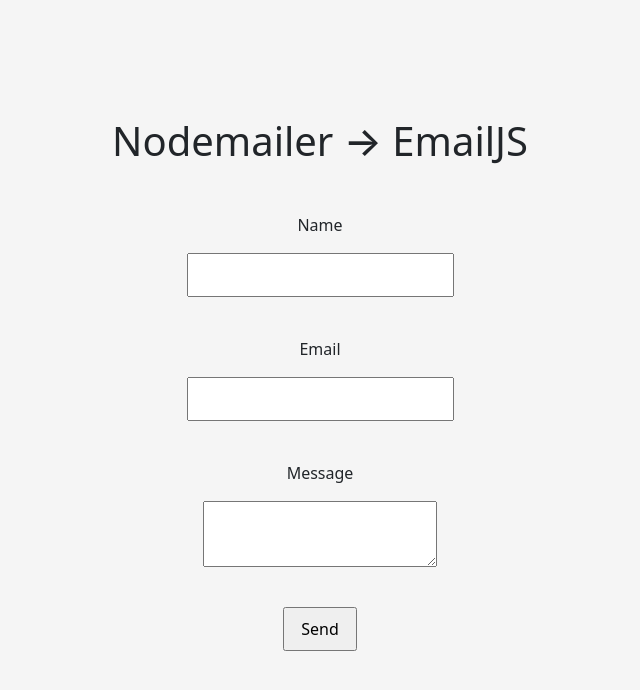
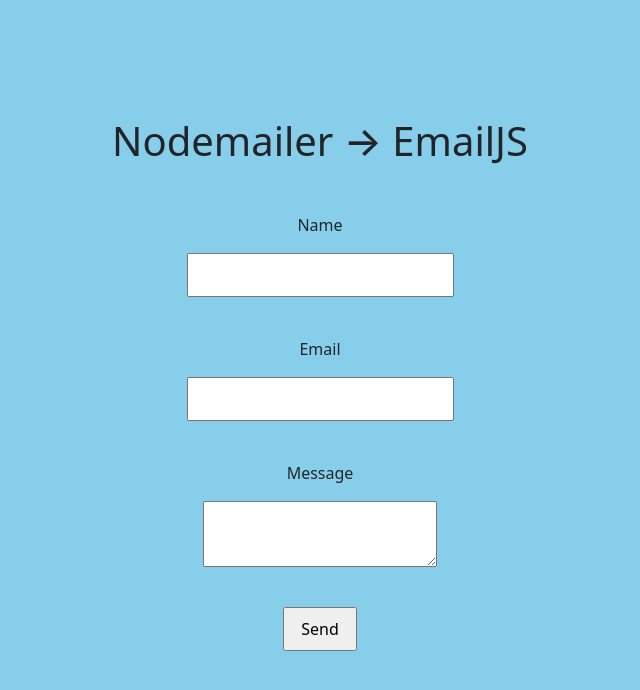
Before and after one commit to kengo1214/nextjs-emailjs, a Next.js app: page / in a window 1280 px wide. Shown: the top 690 px of the page, without its empty margins (320-960 px from the left). Built offline with nearby package versions, Linux system fonts and the light colour scheme; no server answers.

Commit message:
background-colorをskyblue

```diff
--- a/styles/Home.module.css
+++ b/styles/Home.module.css
@@ -5,7 +5,7 @@
   justify-content: center;
   align-items: center;
   flex-direction: column;
-  background-color: whitesmoke;
+  background-color: skyblue;
 }
 .body label {
   margin: 0 0 1rem;
--- a/styles/Home.module.min.css
+++ b/styles/Home.module.min.css
@@ -1,2 +1,2 @@
-.body{width:100%;min-height:100vh;display:flex;justify-content:center;align-items:center;flex-direction:column;background-color:#f5f5f5}.body label{margin:0 0 1rem}.body input,.body textarea,.body h1{margin:0 0 2.5rem;padding:.5rem 1rem}
+.body{width:100%;min-height:100vh;display:flex;justify-content:center;align-items:center;flex-direction:column;background-color:skyblue}.body label{margin:0 0 1rem}.body input,.body textarea,.body h1{margin:0 0 2.5rem;padding:.5rem 1rem}
 /*# sourceMappingURL=Home.module.min.css.map */
--- a/styles/Home.module.scss
+++ b/styles/Home.module.scss
@@ -5,7 +5,7 @@
   justify-content: center;
   align-items: center;
   flex-direction: column;
-  background-color: whitesmoke;
+  background-color: skyblue;
 
   label {
     margin: 0 0 1rem;
```
Also changed, not shown: 1 other file (tests, documents, lock files or other folders).
